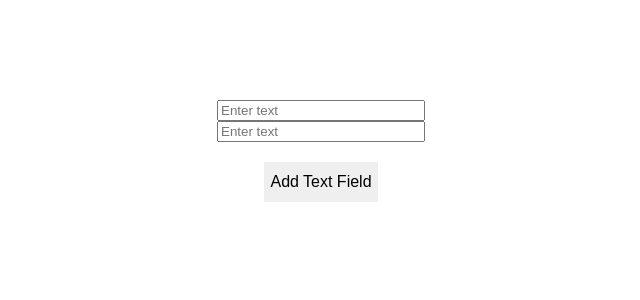
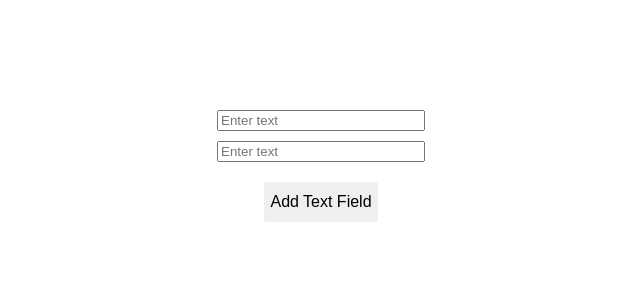
Before and after one commit to Hasan-Iqtedar/task41-test, a React (Create React App) app: page / in a window 1280 px wide. Shown: the top 300 px of the page, without its empty margins (319-959 px from the left). Built offline with nearby package versions, Linux system fonts and the light colour scheme.

Commit message:
Update styles

```diff
--- a/src/styles/app.css
+++ b/src/styles/app.css
@@ -7,6 +7,7 @@
 .app .add-btn {
     height: 40px;
     border: none;
+    border-radius: 3px;
     margin-top: 20px;
     font-size: medium;
 }
--- a/src/styles/inputField.css
+++ b/src/styles/inputField.css
@@ -1,3 +1,4 @@
 input {
     width: 200px;
+    margin-top: 10px;
 }
```
